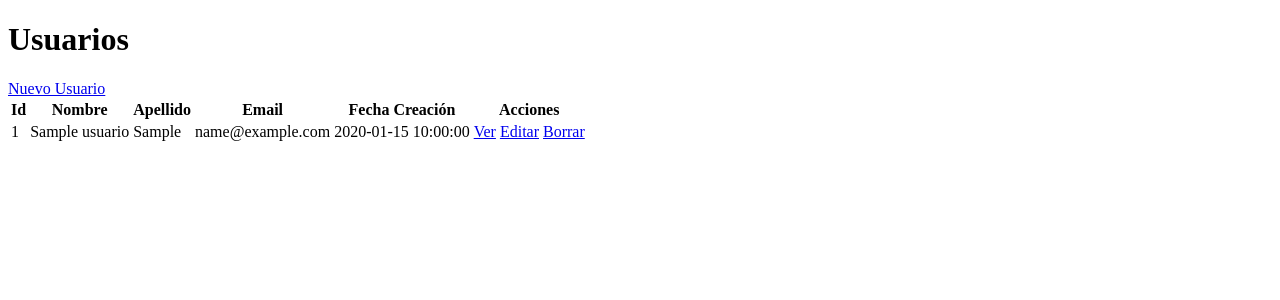
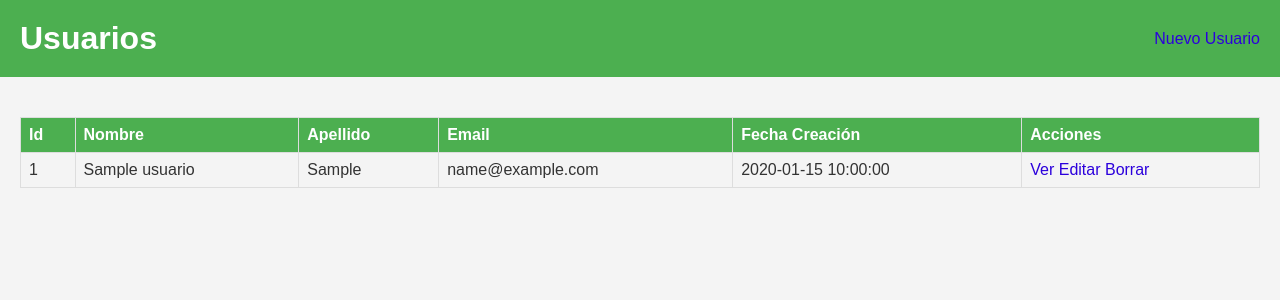
Before and after one commit to M4tisPto/usuario_crud, a Flask app: page /usuarios in a window 1280 px wide. Shown: the top 300 px of the page. Run offline with Flask 3, Linux system fonts and the light colour scheme; tables that the repository leaves empty hold one stand-in row (values such as "Sample post").

Commit message:
algo de css

```diff
--- /dev/null
+++ b/static/css/tabla_usuarios.css
@@ -0,0 +1,45 @@
+* {
+    margin: 0;
+    padding: 0;
+    box-sizing: border-box;
+}
+
+body {
+    font-family: Arial, sans-serif;
+    background-color: #f4f4f4;
+    color: #333;
+}
+
+header {
+    background-color: #4CAF50;
+    color: white;
+    padding: 20px;
+    text-align: center;
+    display: flex;
+    justify-content: space-between;
+    align-items: center;
+}
+
+main {
+    padding: 20px;
+}
+
+table {
+    width: 100%;
+    border-collapse: collapse;
+    margin-top: 20px;
+}
+
+thead {
+    background-color: #4CAF50;
+    color: white;
+}
+tr, td, th {
+    border: 1px solid #ddd;
+    padding: 8px;
+    text-align: left;
+}
+a {
+    color: #2c00dc;
+    text-decoration: none;
+}
--- a/templates/editar_usuario.html
+++ b/templates/editar_usuario.html
@@ -3,6 +3,7 @@
 <head>
     <meta charset="UTF-8">
     <meta name="viewport" content="width=device-width, initial-scale=1.0">
+
     <title>Editar Usuario</title>
 </head>
 <body>
--- a/templates/tabla_usuarios.html
+++ b/templates/tabla_usuarios.html
@@ -3,6 +3,7 @@
   <head>
     <meta charset="UTF-8" />
     <meta name="viewport" content="width=device-width, initial-scale=1.0" />
+    <link rel="stylesheet" href="../static/css/tabla_usuarios.css">
     <title>Usuarios</title>
   </head>
   <body>
--- a/templates/ver_usuario.html
+++ b/templates/ver_usuario.html
@@ -3,6 +3,7 @@
 <head>
     <meta charset="UTF-8">
     <meta name="viewport" content="width=device-width, initial-scale=1.0">
+    <link rel="stylesheet" href="../static/css/ver_usuario.css">
     {% for usuario in un_usuario%}
     <title>Usuario {{ usuario.id }}</title>
 </head>
```
Also changed, not shown: static/css/ver_usuario.css (added, +22 -0 lines).
